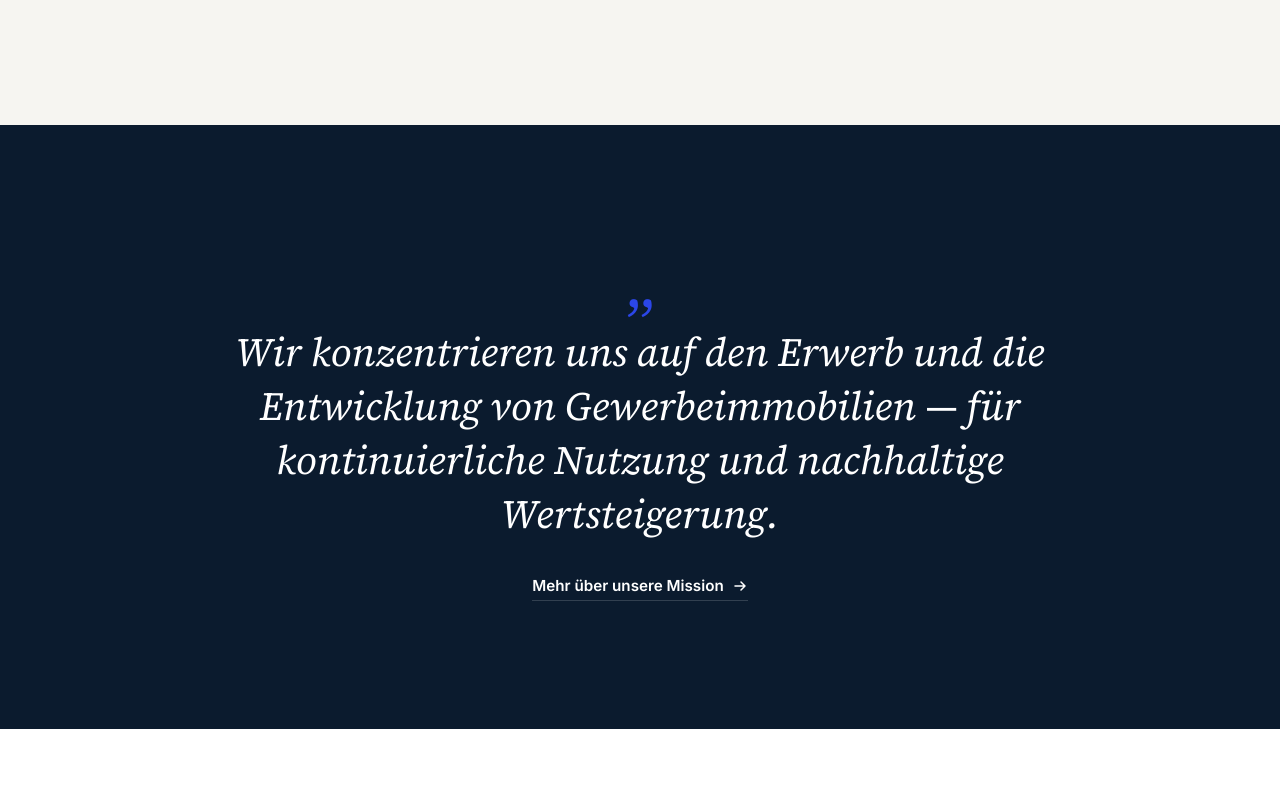
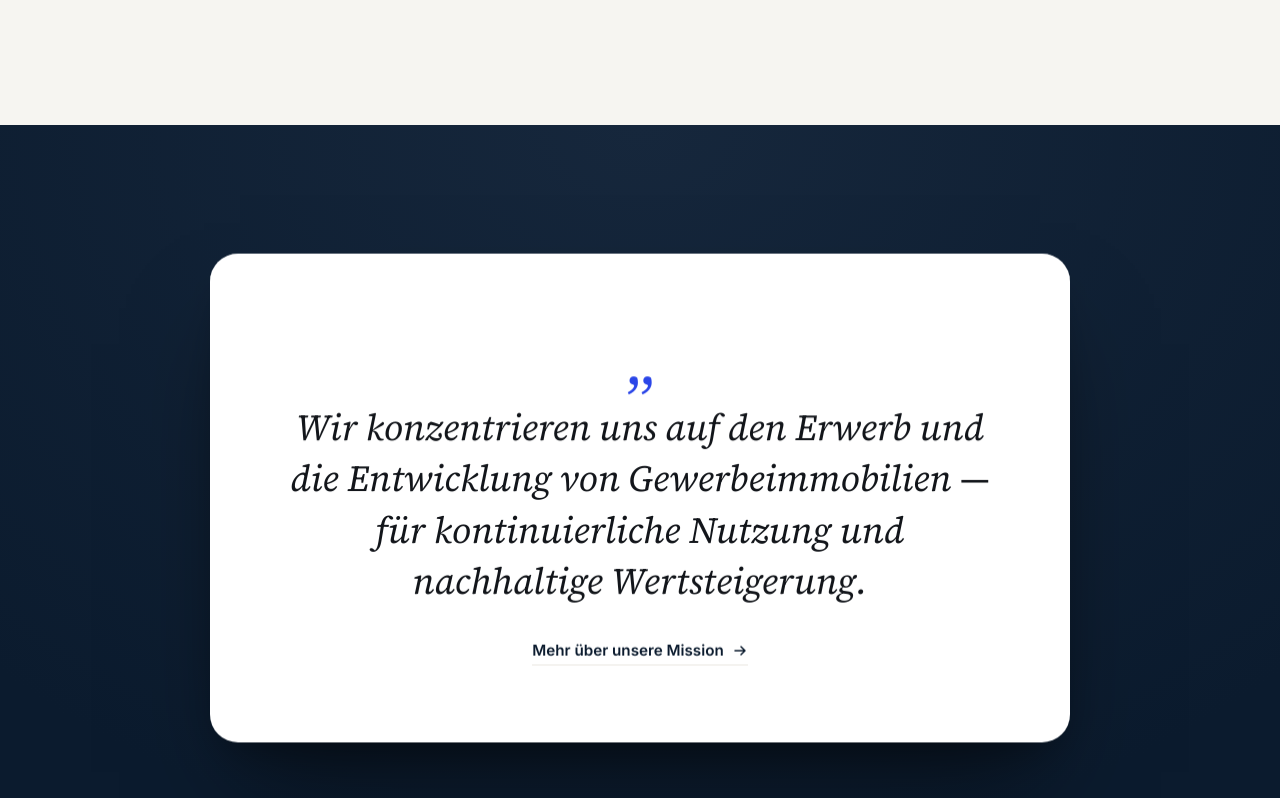
Before and after one commit to neidhardtconsulting/ERWe, a plain HTML site: page index.html in a window 1280 px wide. Shown: the part 2162-2960 px from the top of the page. Drawn offline with Linux system fonts and the light colour scheme.

Commit message:
Zitat auf Startseite als schwebende Karte neu gestaltet
Das Leitsatz-Zitat ist jetzt eine freistehende weiße Karte mit
abgerundeten Ecken, weichem Tiefenschatten und statischer 3D-Neigung,
die sich beim Hover aufrichtet und anhebt — angelehnt an den
Schwebeeffekt von innovized.com.

```diff
--- a/css/style.css
+++ b/css/style.css
@@ -462,20 +462,50 @@
 }
 .card-property .stats strong { color: var(--ink); font-weight: 600; display: block; font-size: 1.05rem; }
 
-/* ---------- Quote / Leitsatz ---------- */
+/* ---------- Quote / Leitsatz — floating card ---------- */
+.quote-section {
+  background: radial-gradient(120% 160% at 50% 0%, var(--navy-soft) 0%, var(--navy) 62%);
+  perspective: 1800px;
+}
 .quote-block {
-  max-width: 900px;
+  max-width: 860px;
   margin: 0 auto;
   text-align: center;
+}
+.quote-card {
+  background: #fff;
+  color: var(--ink);
+  border-radius: 28px;
+  padding: clamp(48px, 6vw, 80px) clamp(32px, 6vw, 76px);
+  box-shadow:
+    0 60px 100px -30px rgba(0, 0, 0, 0.55),
+    0 20px 40px -18px rgba(0, 0, 0, 0.35),
+    0 2px 0 rgba(255, 255, 255, 0.5) inset;
+  transform: rotateX(4deg) translateY(0);
+  transform-style: preserve-3d;
+  transition: transform 0.6s cubic-bezier(.22, 1, .36, 1), box-shadow 0.6s ease;
+  will-change: transform;
+}
+.quote-card:hover {
+  transform: rotateX(0deg) translateY(-12px);
+  box-shadow:
+    0 75px 130px -30px rgba(0, 0, 0, 0.6),
+    0 25px 50px -18px rgba(0, 0, 0, 0.4),
+    0 2px 0 rgba(255, 255, 255, 0.5) inset;
 }
 .quote-block blockquote {
   font-family: var(--serif);
   font-style: italic;
-  font-size: clamp(1.6rem, 3.2vw, 2.5rem);
-  line-height: 1.35;
-  margin: 0 0 32px;
+  color: var(--ink);
+  font-size: clamp(1.5rem, 3vw, 2.3rem);
+  line-height: 1.4;
+  margin: 0 0 30px;
 }
 .quote-mark { font-family: var(--serif); font-size: 4rem; color: var(--cobalt); line-height: 1; display: block; margin-bottom: 8px; }
+@media (max-width: 640px) {
+  .quote-card { transform: none; }
+  .quote-card:hover { transform: translateY(-6px); }
+}
 
 /* ---------- Stats row ---------- */
 .stat-row { display: grid; grid-template-columns: repeat(4, 1fr); gap: 32px; }
--- a/index.html
+++ b/index.html
@@ -136,12 +136,14 @@
   </section>
 
   <!-- LEITSATZ -->
-  <section class="section-navy">
+  <section class="section-navy quote-section">
     <div class="container">
       <div class="quote-block reveal">
-        <span class="quote-mark">„</span>
-        <blockquote>Wir konzentrieren uns auf den Erwerb und die Entwicklung von Gewerbeimmobilien — für kontinuierliche Nutzung und nachhaltige Wertsteigerung.</blockquote>
-        <a href="unternehmen.html" class="link-arrow on-dark">Mehr über unsere Mission<svg width="16" height="16" viewBox="0 0 16 16" fill="none"><path d="M3 8h10M9 4l4 4-4 4" stroke="currentColor" stroke-width="1.5" stroke-linecap="round" stroke-linejoin="round"/></svg></a>
+        <div class="quote-card">
+          <span class="quote-mark">„</span>
+          <blockquote>Wir konzentrieren uns auf den Erwerb und die Entwicklung von Gewerbeimmobilien — für kontinuierliche Nutzung und nachhaltige Wertsteigerung.</blockquote>
+          <a href="unternehmen.html" class="link-arrow">Mehr über unsere Mission<svg width="16" height="16" viewBox="0 0 16 16" fill="none"><path d="M3 8h10M9 4l4 4-4 4" stroke="currentColor" stroke-width="1.5" stroke-linecap="round" stroke-linejoin="round"/></svg></a>
+        </div>
       </div>
     </div>
   </section>
```
